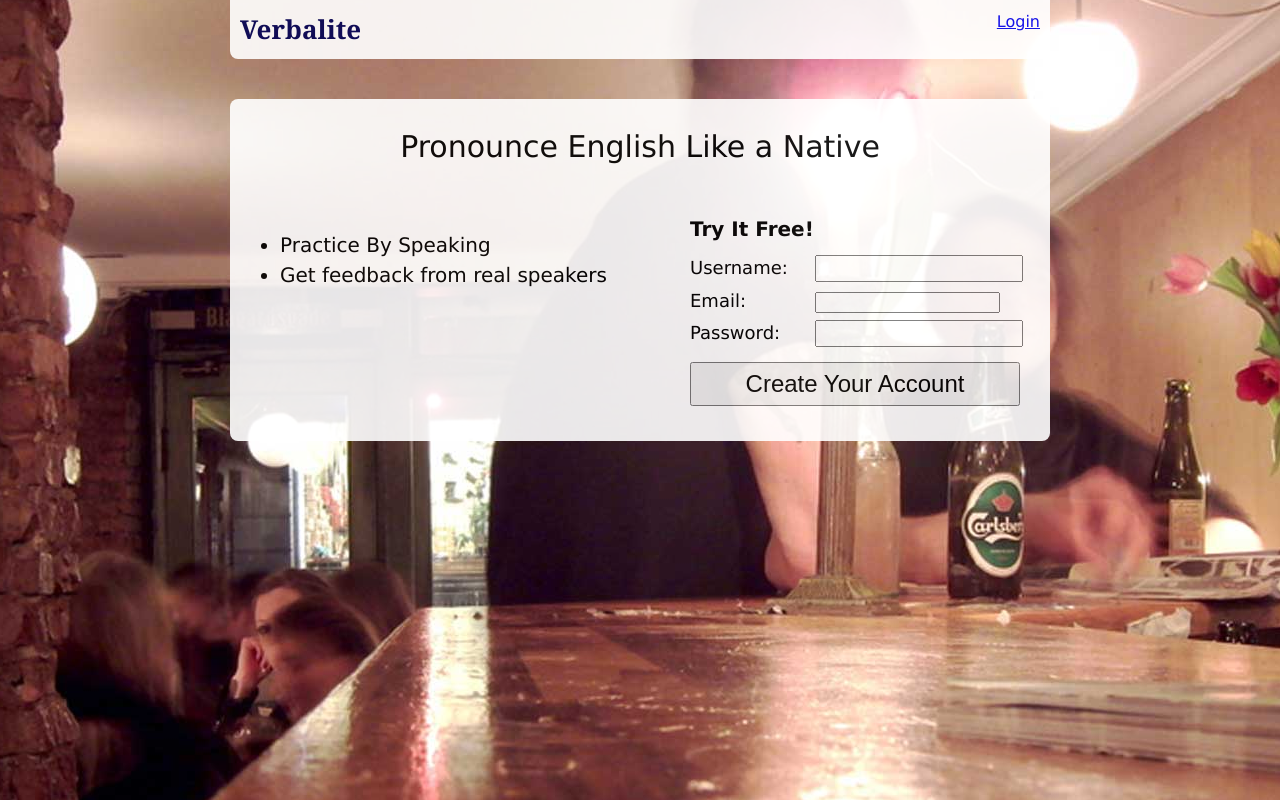
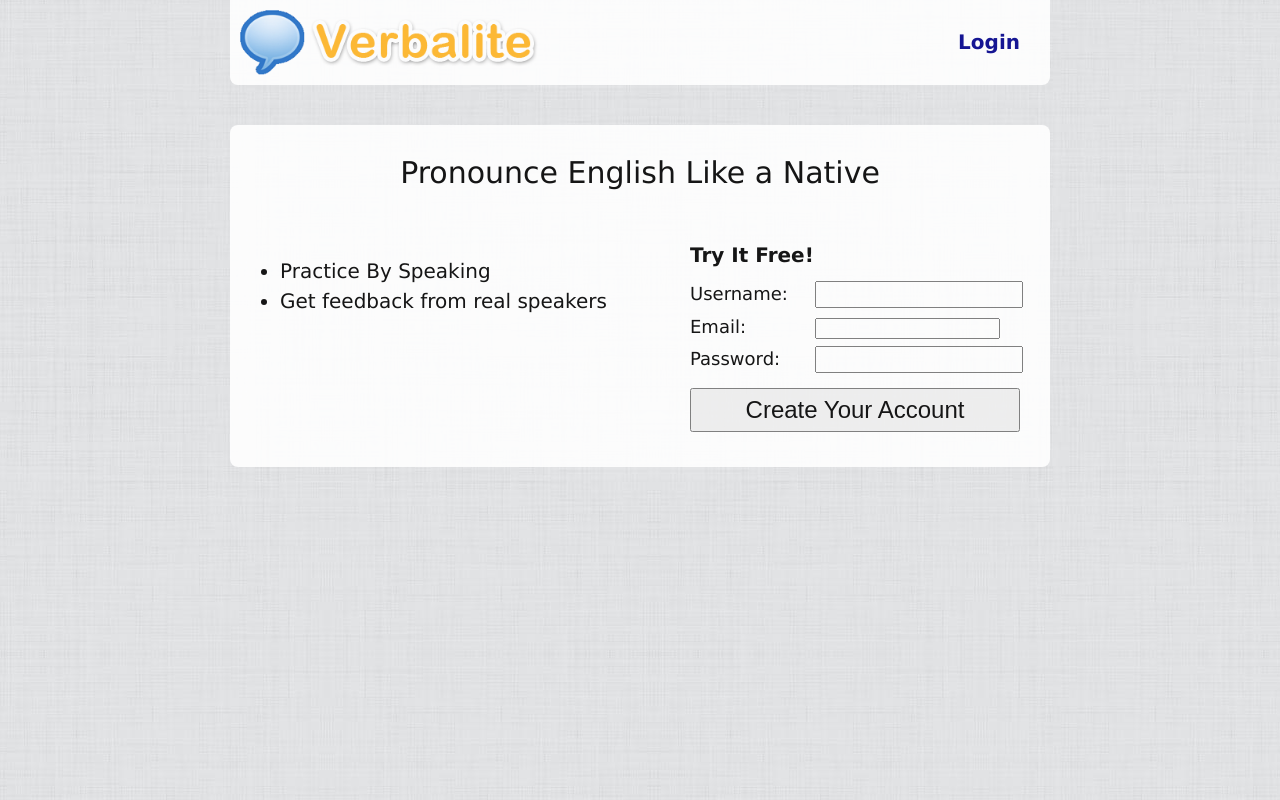
Before and after one commit to ddgromit/mimicme, a Django app: page / in a window 1280 px wide. Run offline with Django 3.2, Linux system fonts and the light colour scheme; style sheets or scripts are compiled from the project's sources.

Commit message:
Update homepage style

```diff
--- a/core/static/css/homepage.css
+++ b/core/static/css/homepage.css
@@ -9,12 +9,18 @@
   -webkit-border-radius: 0px 0px 8px 8px; }
   .homepage-dash .logo {
     float: left;
-    font-family: Georgia;
-    font-size: 26px;
-    font-weight: bold;
-    color: #005; }
+    height: 65px; }
   .homepage-dash .links {
-    float: right; }
+    float: right;
+    margin-top: 17px;
+    font-size: 20px;
+    margin-right: 20px;
+    font-weight: bold; }
+    .homepage-dash .links a {
+      text-decoration: none;
+      color: darkblue; }
+    .homepage-dash .links a:hover {
+      text-decoration: underline; }
 
 #container {
   width: 800px;
@@ -75,4 +81,5 @@
       padding: 6px 3px; }
 
 html {
-  background: black url(/static/images/bg-bar.jpg) no-repeat center center fixed; }
+  background-image: url(/static/images/whitey-pattern.png);
+  background-repeat: repeat-x repeat-y; }
--- a/core/static/css/homepage.scss
+++ b/core/static/css/homepage.scss
@@ -23,13 +23,21 @@
 
     .logo {
         float: left;
-        font-family: Georgia;
-        font-size: 26px;
-        font-weight: bold;
-        color: #005;
+        height: 65px;
     }
     .links {
         float: right;
+        margin-top: 17px;
+        font-size: 20px;
+        margin-right: 20px;
+        font-weight: bold;
+        a {
+            text-decoration: none;
+            color: darkblue;
+        }
+        a:hover {
+            text-decoration:underline;
+        }
     }
 }
 
@@ -102,5 +110,10 @@
     }
 }
 html {
-    background: black url(/static/images/bg-bar.jpg) no-repeat center center fixed;
+    //background: black url(/static/images/bg-bar.jpg) no-repeat center center fixed;
+
+
+    background-image: url(/static/images/whitey-pattern.png);
+    background-repeat: repeat-x repeat-y;
+
 }
--- a/core/templates/homepage.html
+++ b/core/templates/homepage.html
@@ -14,7 +14,7 @@
 {% block body %}
 <div class="homepage-dash">
     <div class="dash-contents">
-        <div class="logo">Verbalite</div>
+        <img class="logo" src="{{STATIC_URL}}images/logo.png">
         <div class="links">
             {% if user.is_authenticated %}
             <a href="/sets/">Practice</a>
```
Also changed, not shown: common_static/images/logo.png, common_static/images/whitey-pattern.png (added).
